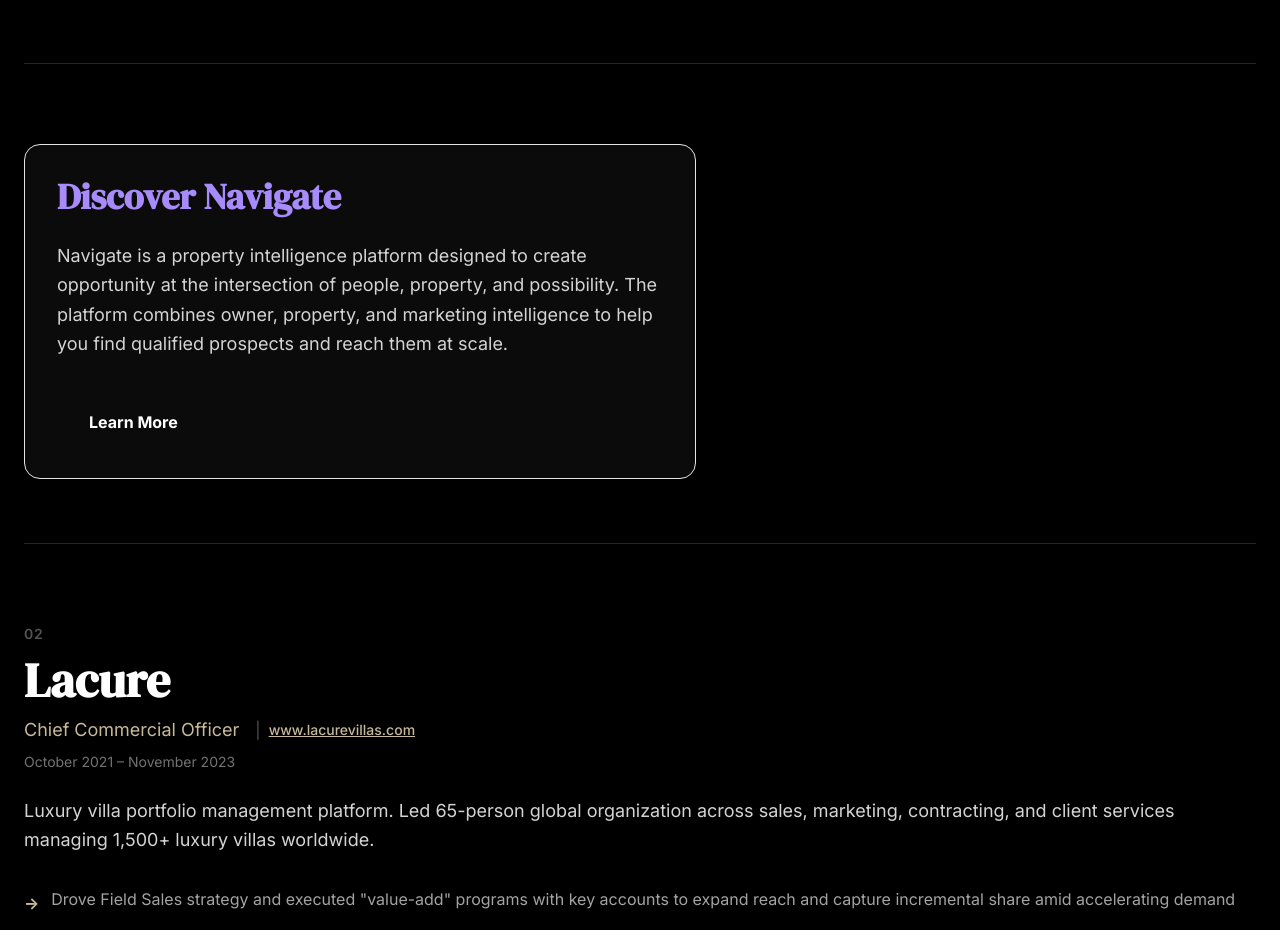
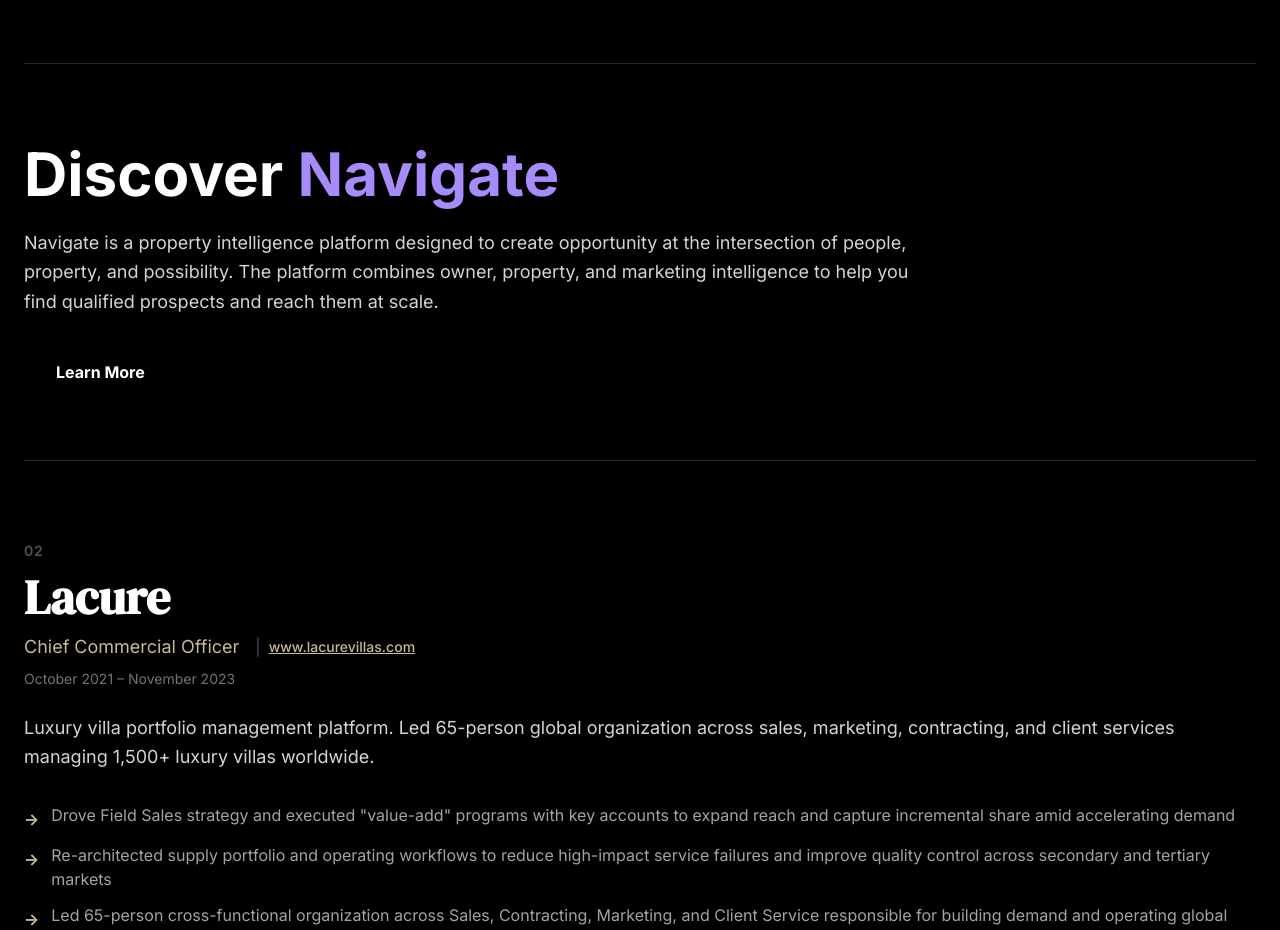
Before and after one commit to letsnavigatebmw/brandonmweaver, a React (Vite) app: page / in a window 1280 px wide. Shown: the part 3140-4070 px from the top of the page. Built offline with nearby package versions, Linux system fonts and the light colour scheme.

Commit message:
Revert Navigate card to original clean style with purple text and button

```diff
--- a/src/components/Projects.jsx
+++ b/src/components/Projects.jsx
@@ -140,11 +140,12 @@ export default function Projects() {
 
               {/* Navigate Platform Card */}
               <div className="pb-16 border-b border-gray-800">
-                <div className="max-w-2xl bg-gray-900/50 border border-purple-500/30 rounded-2xl p-8 space-y-6">
+                <div className="max-w-4xl space-y-6">
                   {/* Heading */}
-                  <h3 className="text-4xl font-serif" style={{ color: '#a78bfa' }}>
-                    Discover Navigate
-                  </h3>
+                  <h2 className="text-5xl md:text-6xl font-bold">
+                    <span className="text-white">Discover </span>
+                    <span style={{ color: '#a78bfa' }}>Navigate</span>
+                  </h2>
 
                   {/* Description */}
                   <p className="text-lg text-gray-300 leading-relaxed">
@@ -152,7 +153,7 @@ export default function Projects() {
                   </p>
 
                   {/* CTA */}
-                  <div className="pt-4">
+                  <div className="pt-2">
                     <a
                       href="https://navigate.mysites.io"
                       target="_blank"
```
